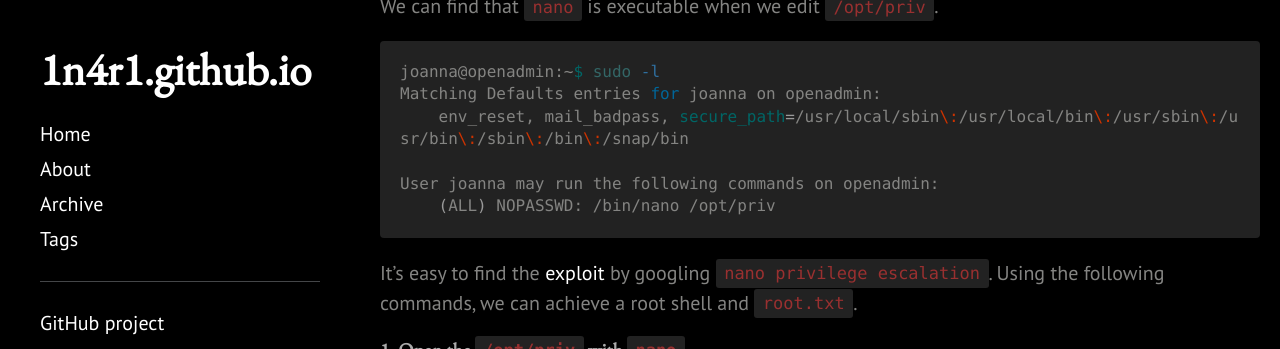
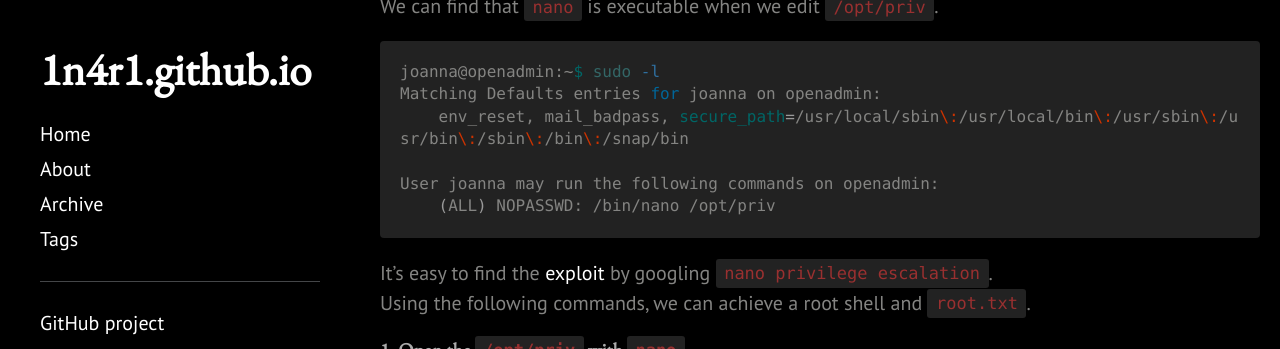
Before and after one commit to 1n4r1/1n4r1.github.io, a Jekyll site: the page built from _posts/2020-07-15-Hackthebox-OpenAdmin-Walkthrough.md, in a window 1280 px wide and 900 px high, scrolled down 10872 px, cut to the strip 0-349 px from the top of the window. Built offline with Jekyll 4.4.1, drawn with Linux system fonts in a browser that asks for light colours; a style sheet for code colours, icons or effects is not loaded; part of the change alters nothing that is shown; some of the changed text lies outside the part shown.

Commit message:
update some lines

````diff
--- a/_posts/2020-07-15-Hackthebox-OpenAdmin-Walkthrough.md
+++ b/_posts/2020-07-15-Hackthebox-OpenAdmin-Walkthrough.md
@@ -62,10 +62,10 @@ by OJ Reeves (@TheColonial) & Christian Mehlmauer (@_FireFart_)
 ## 2. Getting User
 At `http://10.10.10.171/music`, we have a website.<br>
 If we click the `Login`, we can go to another page which includes the version of the CMS [OpenNetAdmin](https://opennetadmin.com/) `v18.1.1`.
-![placeholder](https://media.githubusercontent.com/media/1n4r1/1n4r1.github.io/master/public/images/2020-07-15/2020-07-14-19-32-09.png)
+![placeholder](https://media.githubusercontent.com/media/1n4r1/1n4r1.github.io/master/public/images/2020-07-15/2020-07-14-23-45-59.png)
 ![placeholder](https://media.githubusercontent.com/media/1n4r1/1n4r1.github.io/master/public/images/2020-07-15/2020-07-14-23-46-57.png)
 
-Then, try to search any exploit for it.<br>
+Then, try to search exploits for it.<br>
 We have a remote code execution for `OpenNetAdmin v18.1.1`
 ```shell
 root@kali:~# searchsploit opennetadmin
@@ -390,7 +390,7 @@ User joanna may run the following commands on openadmin:
     (ALL) NOPASSWD: /bin/nano /opt/priv
 ```
 
-It's easy to find the [exploit](https://gtfobins.github.io/gtfobins/nano/) by googling `nano privilege escalation`.
+It's easy to find the [exploit](https://gtfobins.github.io/gtfobins/nano/) by googling `nano privilege escalation`.<br>
 Using the following commands, we can achieve a root shell and `root.txt`.
 
 #### 1. Open the `/opt/priv` with `nano`.
````
